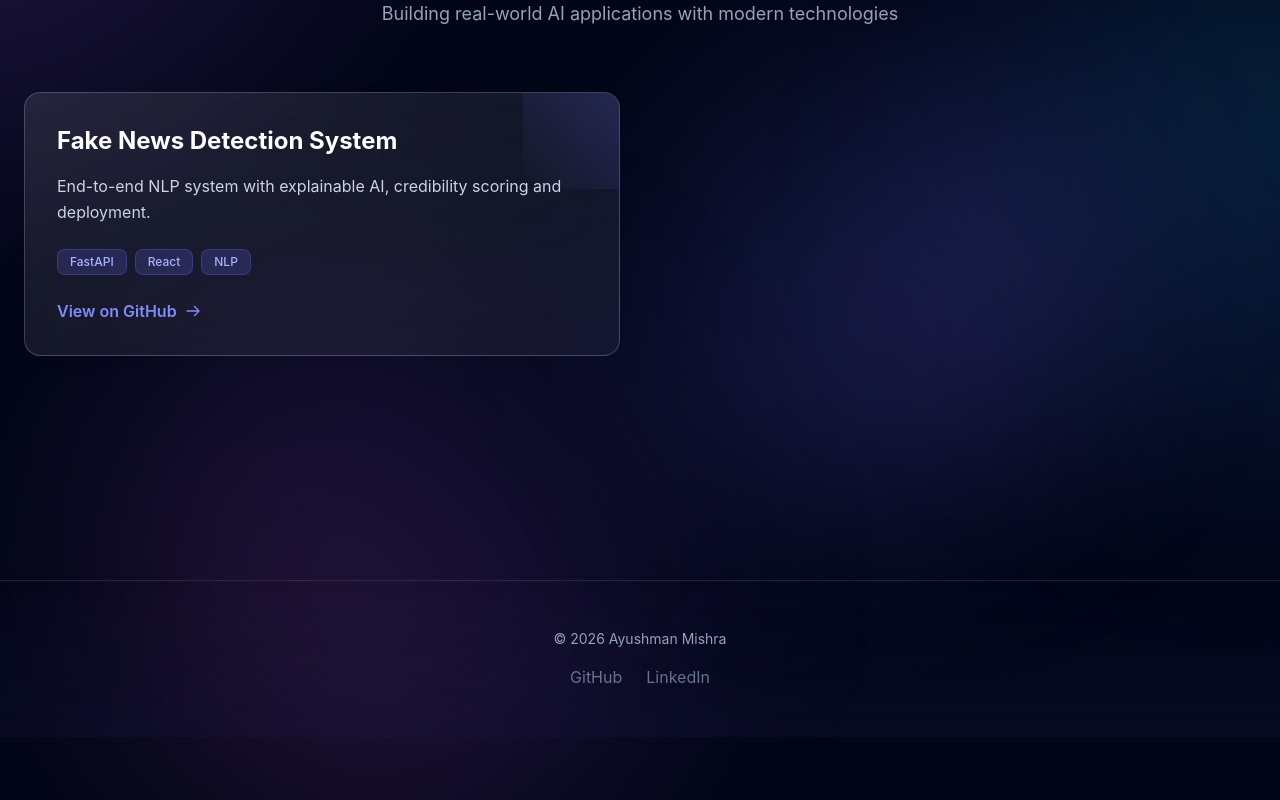
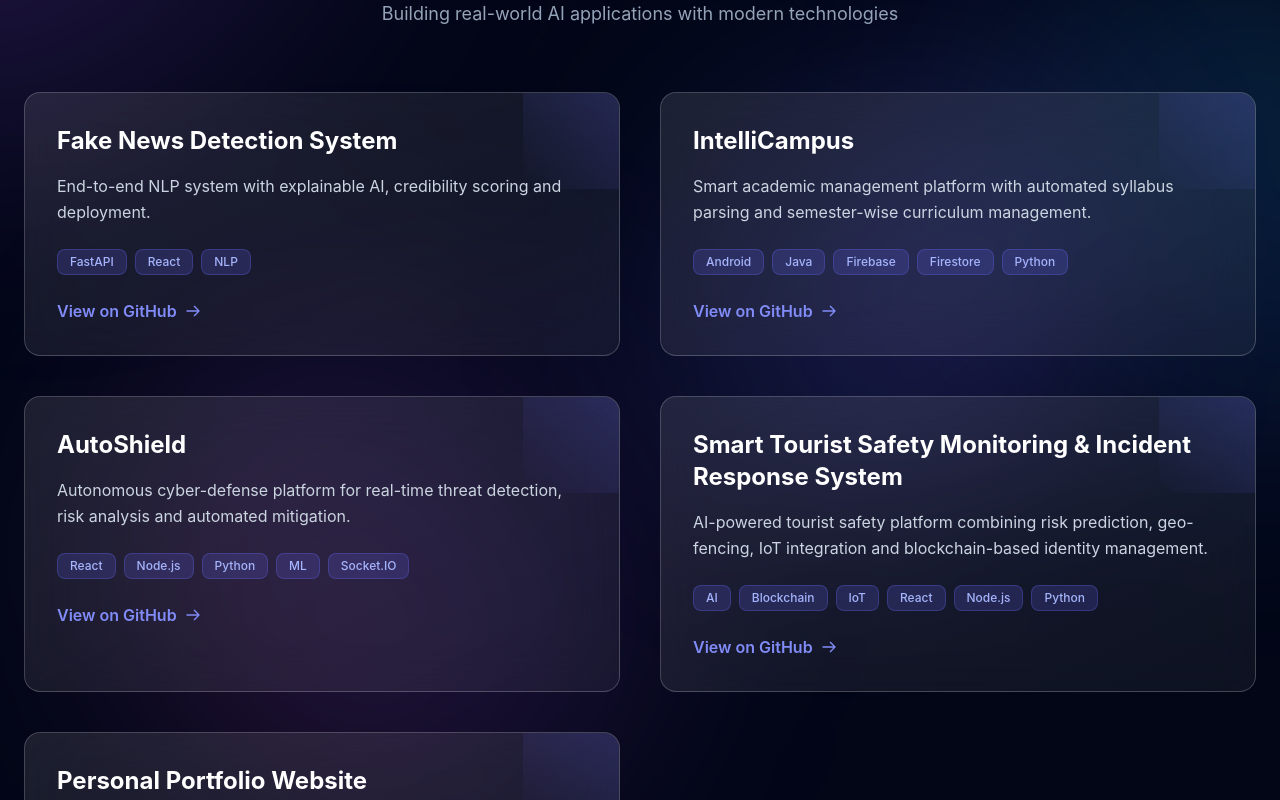
Before and after one commit to AyushmanMishra-17/Portfolio, a React (Vite) app: page /projects in a window 1280 px wide. Shown: the part 220-1020 px from the top of the page. Before the commit the page ends 957 px from the top, so only its background shows below. Built offline with nearby package versions, Linux system fonts and the light colour scheme.

Commit message:
Added new projects

```diff
--- a/src/components/Projects.jsx
+++ b/src/components/Projects.jsx
@@ -3,12 +3,42 @@ import ProjectCard from "./ProjectCard";
 export default function Projects() {
   return (
     <div className="grid md:grid-cols-2 gap-10 px-6 max-w-7xl mx-auto">
+
       <ProjectCard
         title="Fake News Detection System"
         description="End-to-end NLP system with explainable AI, credibility scoring and deployment."
         tech="FastAPI • React • NLP"
         github="https://github.com/AyushmanMishra-17/FakeNewsDetection"
       />
+
+      <ProjectCard
+        title="IntelliCampus"
+        description="Smart academic management platform with automated syllabus parsing and semester-wise curriculum management."
+        tech="Android • Java • Firebase • Firestore • Python"
+        github="https://github.com/AyushmanMishra-17/Intellicampus"
+      />
+
+      <ProjectCard
+        title="AutoShield"
+        description="Autonomous cyber-defense platform for real-time threat detection, risk analysis and automated mitigation."
+        tech="React • Node.js • Python • ML • Socket.IO"
+        github="hhttps://github.com/AyushmanMishra-17/AutoShield"
+      />
+
+      <ProjectCard
+        title="Smart Tourist Safety Monitoring & Incident Response System"
+        description="AI-powered tourist safety platform combining risk prediction, geo-fencing, IoT integration and blockchain-based identity management."
+        tech="AI • Blockchain • IoT • React • Node.js • Python"
+        github="https://github.com/AyushmanMishra-17/tourist-safety-monitoring-system"
+      />
+
+      <ProjectCard
+        title="Personal Portfolio Website"
+        description="Modern responsive developer portfolio showcasing projects, technical skills, experience and achievements."
+        tech="React • Vite • Tailwind CSS • Framer Motion"
+        github="https://github.com/AyushmanMishra-17/Portfolio"
+      />
+
     </div>
   );
 }
```
